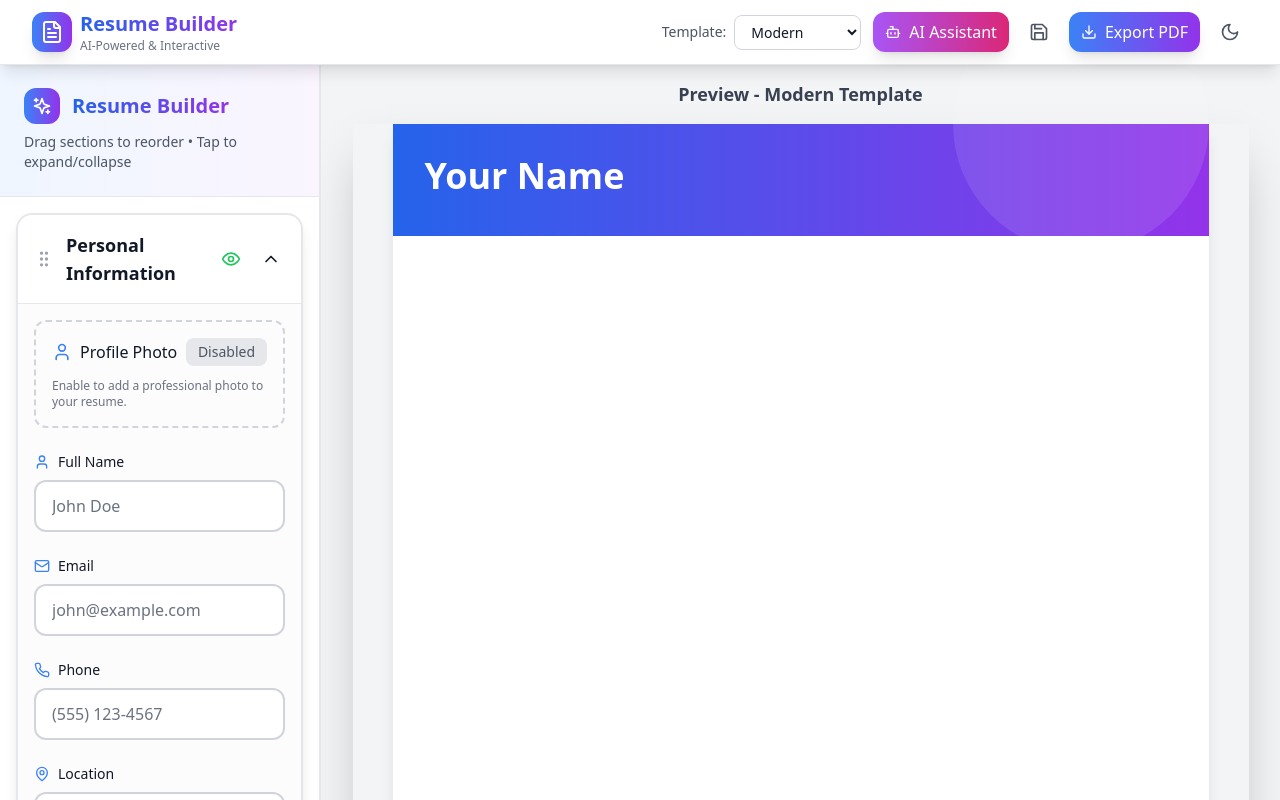
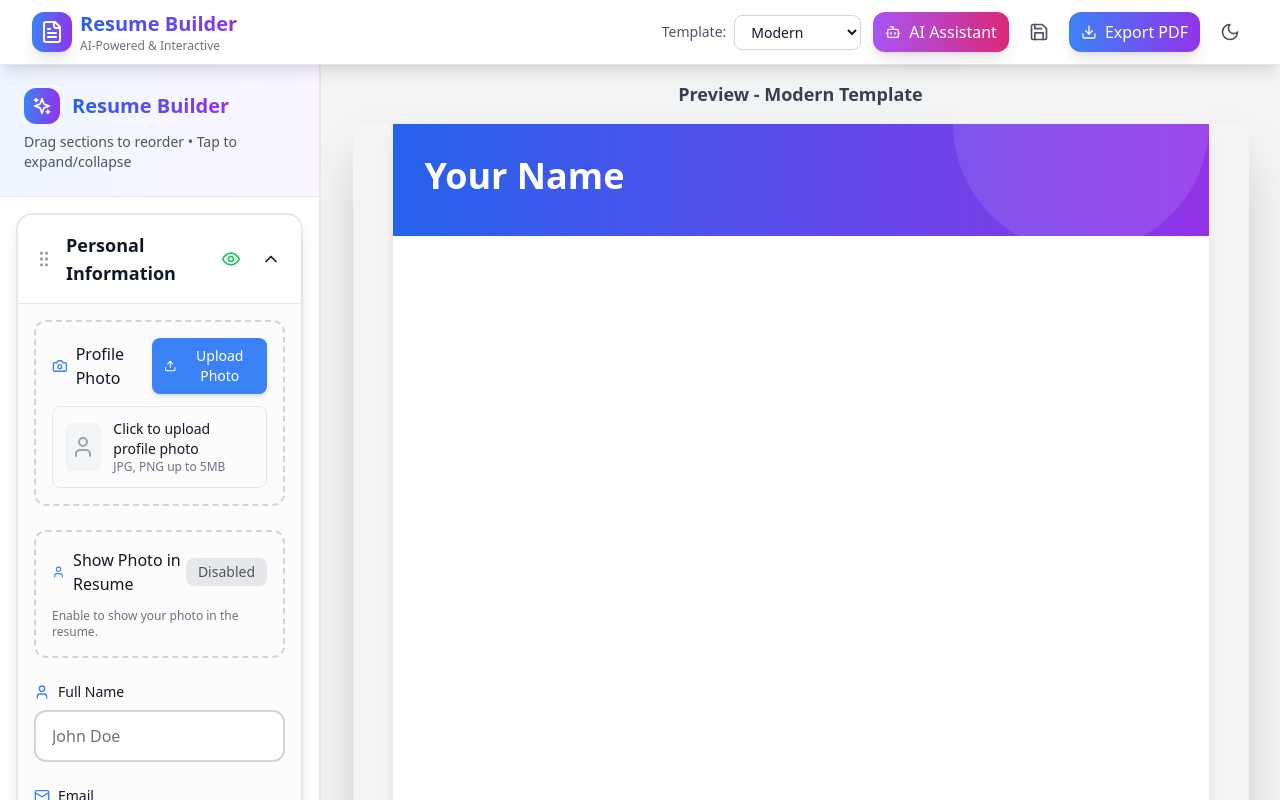
Before and after one commit to subhrajitMukherje/AI-Resume-Builder, a React (Vite) app: page / in a window 1280 px wide. Shown: the top 800 px of the page. Built offline with nearby package versions, Linux system fonts and the light colour scheme.

Commit message:
Add Photo Upload Button to Personal Information Section

```diff
--- a/src/components/sections/PersonalSection.tsx
+++ b/src/components/sections/PersonalSection.tsx
@@ -1,16 +1,52 @@
-import React, { useCallback } from 'react';
-import { User, Mail, Phone, MapPin, Globe, Linkedin, Github } from 'lucide-react';
+import React, { useCallback, useRef } from 'react';
+import { User, Mail, Phone, MapPin, Globe, Linkedin, Github, Camera, Upload, X } from 'lucide-react';
 import { useResumeStore } from '../../store/resumeStore';
 import { useDebounce } from '../../hooks/usePerformance';
 
 export const PersonalSection: React.FC = () => {
   const { data, updatePersonal, theme } = useResumeStore();
+  const fileInputRef = useRef<HTMLInputElement>(null);
 
   const handleChange = useCallback((field: string, value: string) => {
     updatePersonal({ [field]: value });
   }, [updatePersonal]);
 
   const debouncedHandleChange = useDebounce(handleChange, 300);
+
+  const handlePhotoUpload = useCallback((event: React.ChangeEvent<HTMLInputElement>) => {
+    const file = event.target.files?.[0];
+    if (file) {
+      // Validate file type
+      if (!file.type.startsWith('image/')) {
+        alert('Please select a valid image file');
+        return;
+      }
+
+      // Validate file size (max 5MB)
+      if (file.size > 5 * 1024 * 1024) {
+        alert('Image size should be less than 5MB');
+        return;
+      }
+
+      const reader = new FileReader();
+      reader.onload = (e) => {
+        const result = e.target?.result as string;
+        updatePersonal({ photo: result, includePhoto: true }); // Auto-enable when uploading
+      };
+      reader.readAsDataURL(file);
+    }
+  }, [updatePersonal]);
+
+  const handleRemovePhoto = useCallback(() => {
+    updatePersonal({ photo: '' });
+    if (fileInputRef.current) {
+      fileInputRef.current.value = '';
+    }
+  }, [updatePersonal]);
+
+  const triggerFileInput = useCallback(() => {
+    fileInputRef.current?.click();
+  }, []);
 
   const inputClass = `w-full px-4 py-3 border-2 rounded-xl focus:outline-none focus:ring-2 focus:ring-blue-500 transition-all duration-200 ${
     theme === 'dark'
@@ -30,6 +66,91 @@ export const PersonalSection: React.FC = () => {
 
   return (
     <div className="space-y-6">
+      {/* Profile Photo Upload Section */}
+      <div className={`p-4 rounded-xl border-2 transition-all ${
+        data.personal.photo
+          ? 'border-blue-300 dark:border-blue-600 bg-blue-50 dark:bg-blue-900/20'
+          : 'border-dashed border-gray-300 dark:border-gray-600'
+      }`}>
+        <div className="flex items-center justify-between mb-3">
+          <div className="flex items-center space-x-2">
+            <Camera className="w-5 h-5 text-blue-500" />
+            <span className="font-medium">Profile Photo</span>
+          </div>
+          <button
+            onClick={triggerFileInput}
+            className={`flex items-center space-x-2 px-3 py-2 rounded-lg text-sm font-medium transition-all shadow-md hover:shadow-lg active:scale-95 ${
+              theme === 'dark'
+                ? 'bg-blue-600 hover:bg-blue-700 text-white'
+                : 'bg-blue-500 hover:bg-blue-600 text-white'
+            }`}
+            title="Upload photo from desktop"
+          >
+            <Upload className="w-4 h-4" />
+            <span>Upload Photo</span>
+          </button>
+        </div>
+
+        {/* Photo Preview */}
+        {data.personal.photo ? (
+          <div className="flex items-center space-x-4">
+            <div className="relative">
+              <div className="w-16 h-16 rounded-xl overflow-hidden border-2 border-blue-200 dark:border-blue-800 shadow-md">
+                <img
+                  src={data.personal.photo}
+                  alt="Profile"
+                  className="w-full h-full object-cover"
+                />
+              </div>
+              <button
+                onClick={handleRemovePhoto}
+                className="absolute -top-1 -right-1 p-1 bg-red-500 text-white rounded-full hover:bg-red-600 transition-colors shadow-lg"
+                title="Remove photo"
+              >
+                <X className="w-3 h-3" />
+              </button>
+            </div>
+            <div className="flex-1">
+              <p className="text-sm font-medium text-green-600 dark:text-green-400">
+                ✓ Photo uploaded successfully
+              </p>
+              <p className="text-xs text-gray-500 dark:text-gray-400">
+                Photo will be included in your resume
+              </p>
+            </div>
+          </div>
+        ) : (
+          <div
+            onClick={triggerFileInput}
+            className={`flex items-center space-x-3 p-3 rounded-lg cursor-pointer transition-all ${
+              theme === 'dark'
+                ? 'hover:bg-gray-700 border border-gray-600'
+                : 'hover:bg-gray-100 border border-gray-200'
+            }`}
+          >
+            <div className={`w-12 h-12 rounded-lg flex items-center justify-center ${
+              theme === 'dark' ? 'bg-gray-700' : 'bg-gray-100'
+            }`}>
+              <User className="w-6 h-6 text-gray-400" />
+            </div>
+            <div>
+              <p className="text-sm font-medium">Click to upload profile photo</p>
+              <p className="text-xs text-gray-500 dark:text-gray-400">
+                JPG, PNG up to 5MB
+              </p>
+            </div>
+          </div>
+        )}
+
+        <input
+          ref={fileInputRef}
+          type="file"
+          accept="image/*"
+          onChange={handlePhotoUpload}
+          className="hidden"
+        />
+      </div>
+
       {/* Photo Section Toggle */}
       <div className={`p-4 rounded-xl border-2 border-dashed transition-all ${
         data.personal.includePhoto
@@ -39,7 +160,7 @@ export const PersonalSection: React.FC = () => {
         <div className="flex items-center justify-between mb-3">
           <div className="flex items-center space-x-2">
             <User className="w-5 h-5 text-blue-500" />
-            <span className="font-medium">Profile Photo</span>
+            <span className="font-medium">Show Photo in Resume</span>
           </div>
           <button
             onClick={() => handleChange('includePhoto', !data.personal.includePhoto)}
@@ -54,8 +175,8 @@ export const PersonalSection: React.FC = () => {
         </div>
         <p className="text-xs text-gray-500 dark:text-gray-400">
           {data.personal.includePhoto
-            ? 'Photo will be included in your resume. Configure it in the Photo section.'
-            : 'Enable to add a professional photo to your resume.'
+            ? 'Photo will be visible in your resume preview and export.'
+            : 'Enable to show your photo in the resume.'
           }
         </p>
       </div>
```
